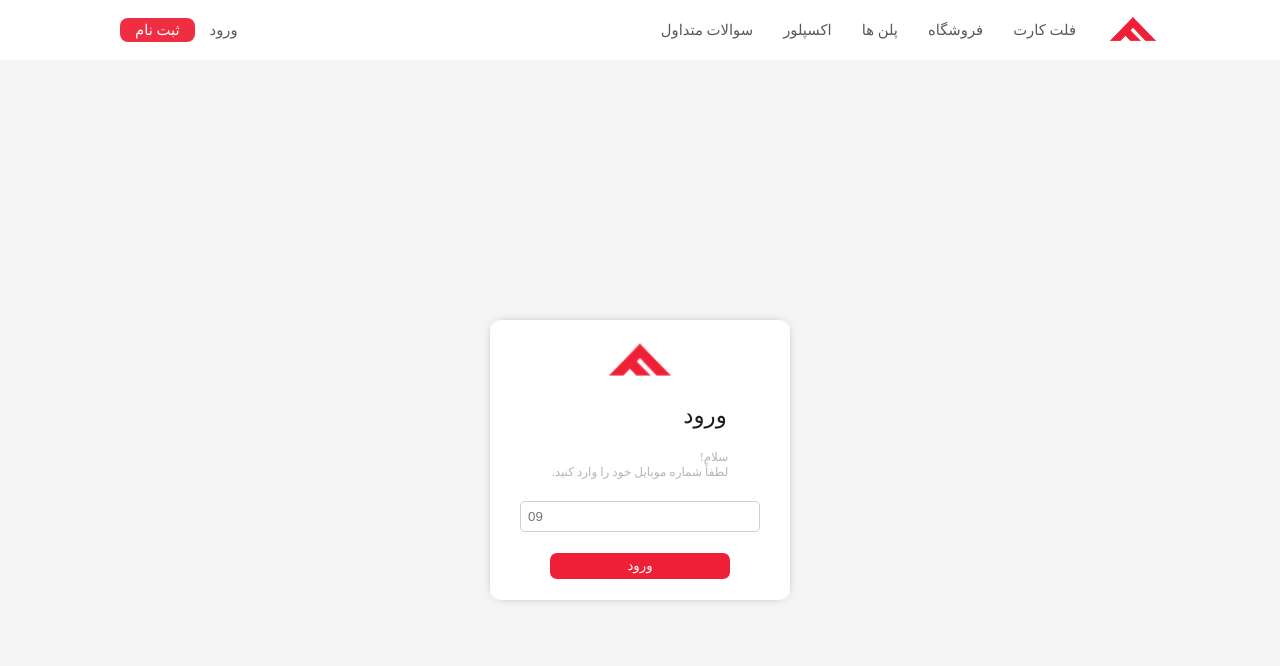
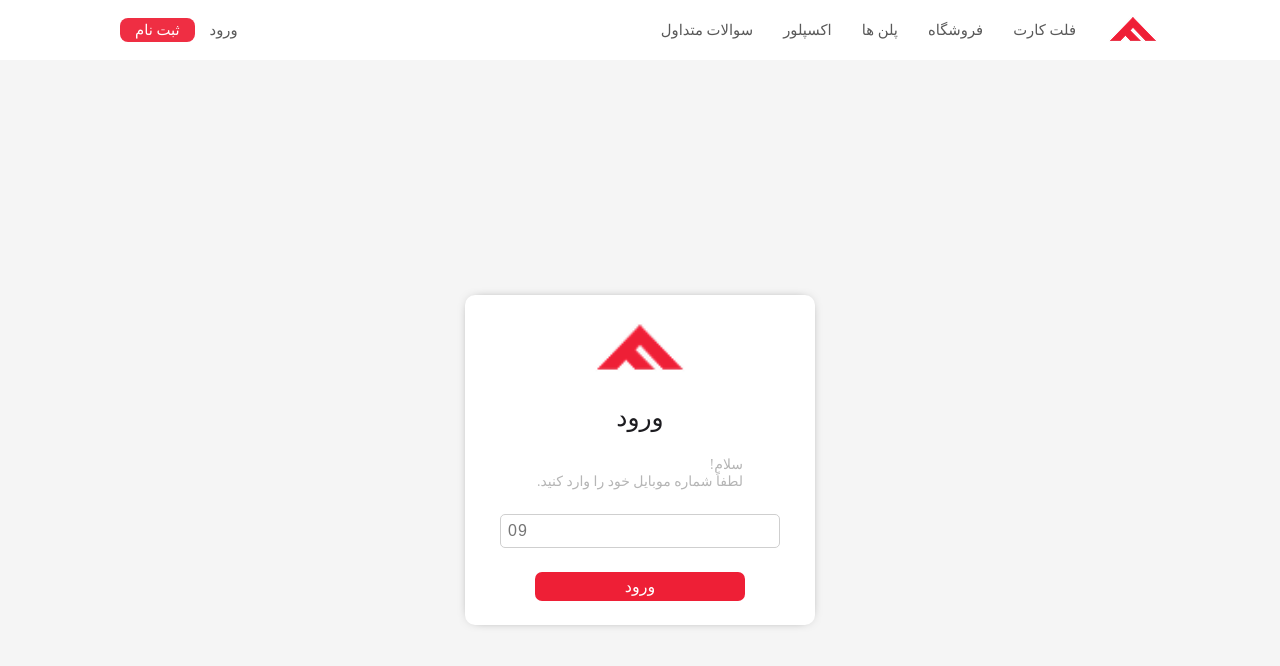
Before and after one commit to bug-hunte-r/Flat, a Next.js app: page /Login in a window 1280 px wide. Shown: the top 666 px of the page. Built offline with nearby package versions, Linux system fonts and the light colour scheme.

Commit message:
make responsive the login form

```diff
--- a/src/app/globals.css
+++ b/src/app/globals.css
@@ -31,3 +31,13 @@ a {
   flex-direction: column;
   /* background-color: blue; */
 }
+
+input::-webkit-outer-spin-button,
+input::-webkit-inner-spin-button {
+  -webkit-appearance: none;
+  margin: 0;
+}
+
+input[type=number] {
+  -moz-appearance: textfield;
+}
--- a/styles/login/login.css
+++ b/styles/login/login.css
@@ -1,3 +1,7 @@
+body{
+    overflow-x: hidden;
+}
+
 .container-login-form{
     background-color: white;
     width: 300px;
@@ -29,7 +33,6 @@
     color: #1D1C20;
     font-size: 23px;
     font-weight: 500;
-    margin-left: 130px;
 }
 
 .text-login-form{
@@ -45,6 +48,12 @@
     direction: ltr;
     width: 80%;
     outline: none;
+    transition: 0.3s;
+    letter-spacing: 1px;
+}
+
+.input-login-form:focus{
+    border: 1px solid #EE1F36;
 }
 
 .btn-login-form{
--- a/styles/login/mediaLogin.css
+++ b/styles/login/mediaLogin.css
@@ -0,0 +1,85 @@
+@media only screen and (min-width: 1240px) {
+    .container-login-form {
+        width: 350px;
+        height: 330px;
+    }
+
+    .logo-login-form {
+        width: 100px;
+        height: 60px;
+    }
+
+    .title-login-form {
+        font-size: 25px;
+    }
+
+    .text-login-form {
+        font-size: 14px;
+    }
+
+    .input-login-form{
+        font-size: 16px;
+    }
+
+    .btn-login-form{
+        font-size: 16px;
+    }
+}
+
+@media only screen and (min-width: 1653px) {
+    .container-login-form {
+        width: 450px;
+        height: 430px;
+    }
+
+    .logo-login-form {
+        width: 140px;
+        height: 100px;
+    }
+
+    .title-login-form {
+        font-size: 35px;
+    }
+
+    .text-login-form {
+        font-size: 19px;
+    }
+
+    .input-login-form{
+        font-size: 23px;
+        padding: 10px;
+        border-radius: 8px;
+    }
+
+    .btn-login-form{
+        font-size: 23px;
+    }
+}
+
+@media only screen and (min-width: 2000px) {
+    .container-login-form {
+        width: 500px;
+        height: 480px;
+    }
+
+    .logo-login-form {
+        width: 160px;
+        height: 120px;
+    }
+
+    .title-login-form {
+        font-size: 40px;
+    }
+
+    .text-login-form {
+        font-size: 24px;
+    }
+
+    .input-login-form{
+        font-size: 28px;
+    }
+
+    .btn-login-form{
+        font-size: 28px;
+    }
+}
--- a/styles/question/question.css
+++ b/styles/question/question.css
@@ -1,13 +1,3 @@
-input::-webkit-outer-spin-button,
-input::-webkit-inner-spin-button {
-  -webkit-appearance: none;
-  margin: 0;
-}
-
-input[type=number] {
-  -moz-appearance: textfield;
-}
-
 .container-questions{
     width: 100%;
     display: flex;
```
